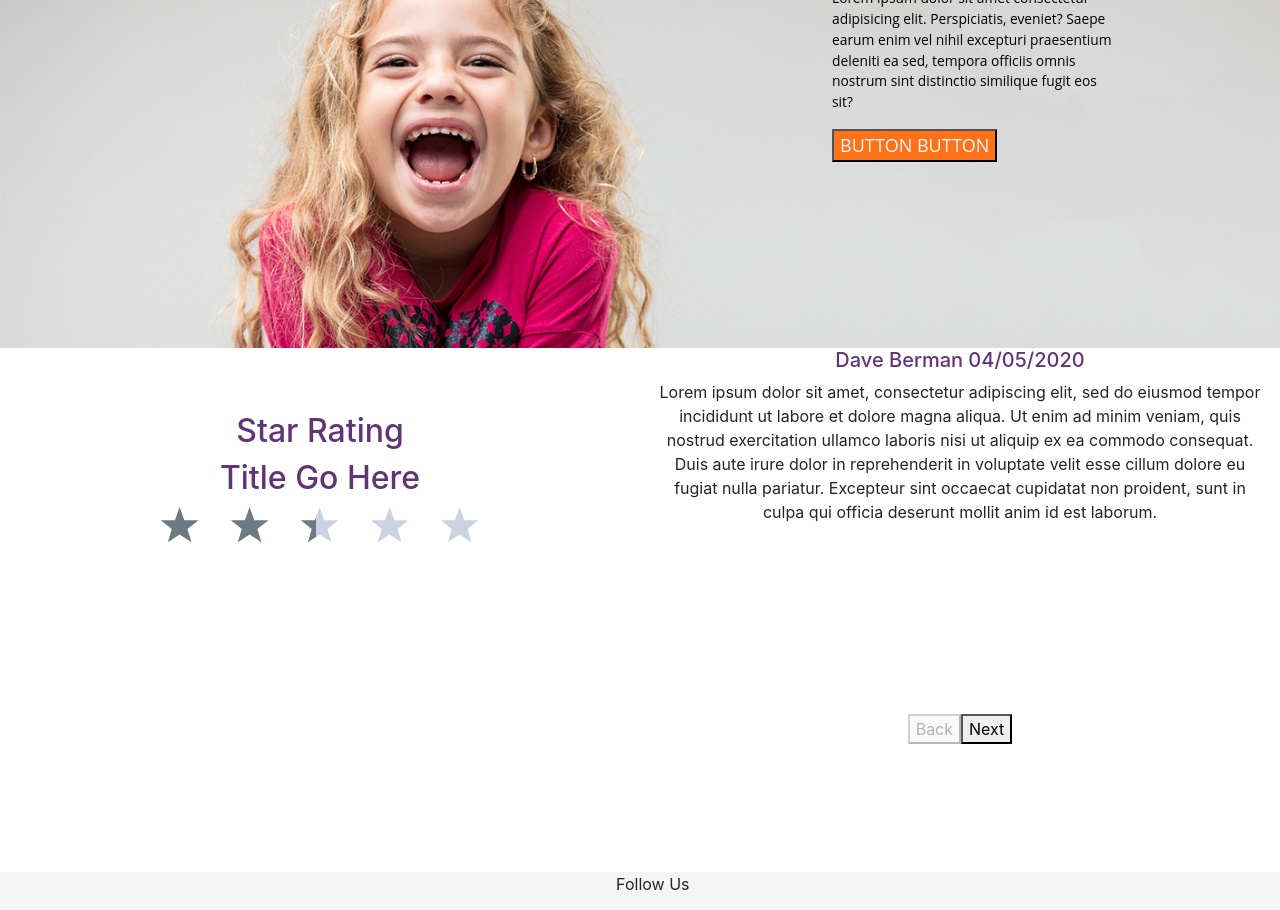
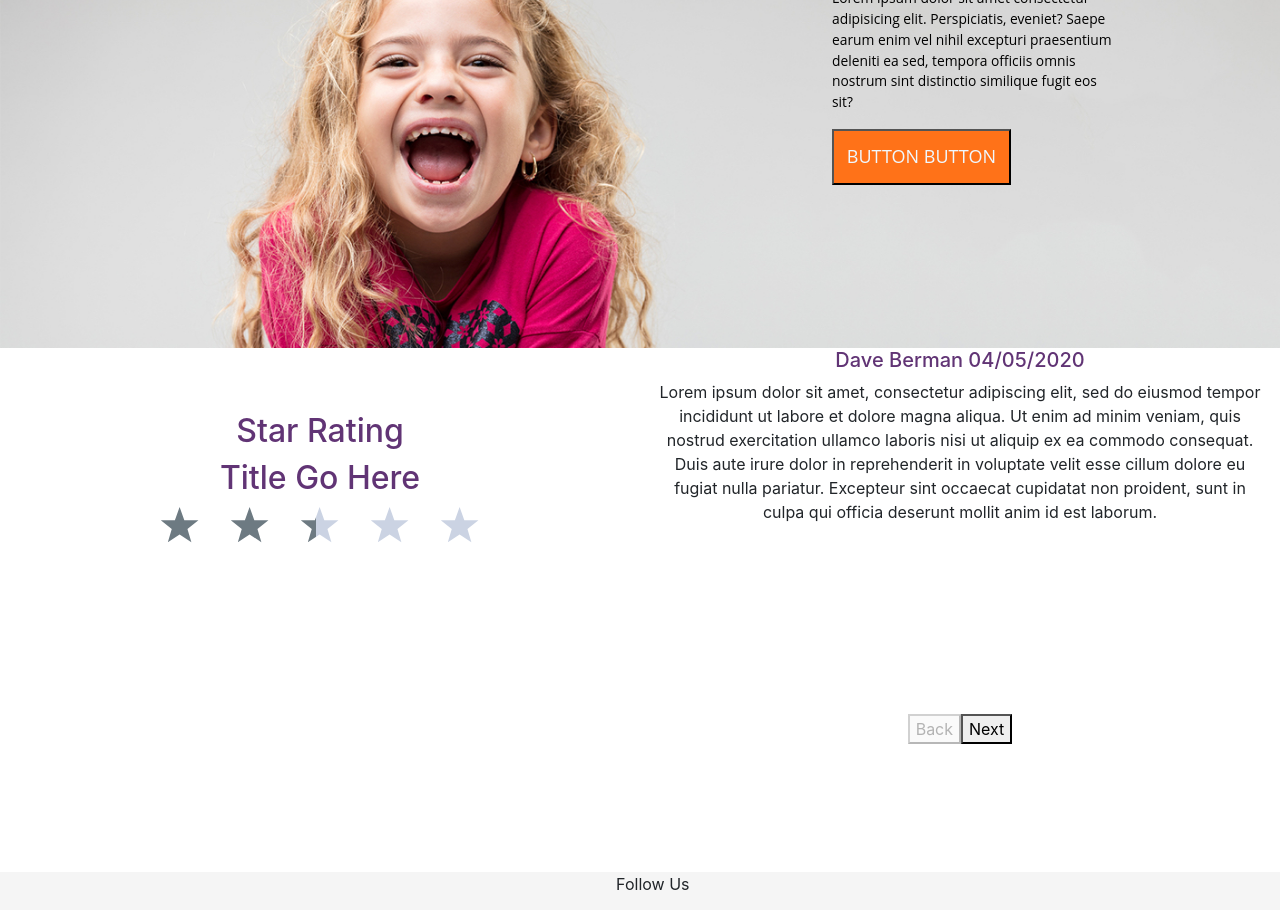
Before and after one commit to shyaboi/roosterreact, a React (Create React App) app: page / in a window 1280 px wide. Shown: the part 2320-3230 px from the top of the page. Built offline with nearby package versions, Linux system fonts and the light colour scheme.

Commit message:
kid button resize

```diff
--- a/src/components/kidBanner/style.css
+++ b/src/components/kidBanner/style.css
@@ -19,6 +19,7 @@ height: 36vw;
   }
 
   #kidButt {
+    padding: 1vw;
     background-color: #FF7218;
     color: aliceblue;
     font-family: "Open Sans", sans-serif;
```
